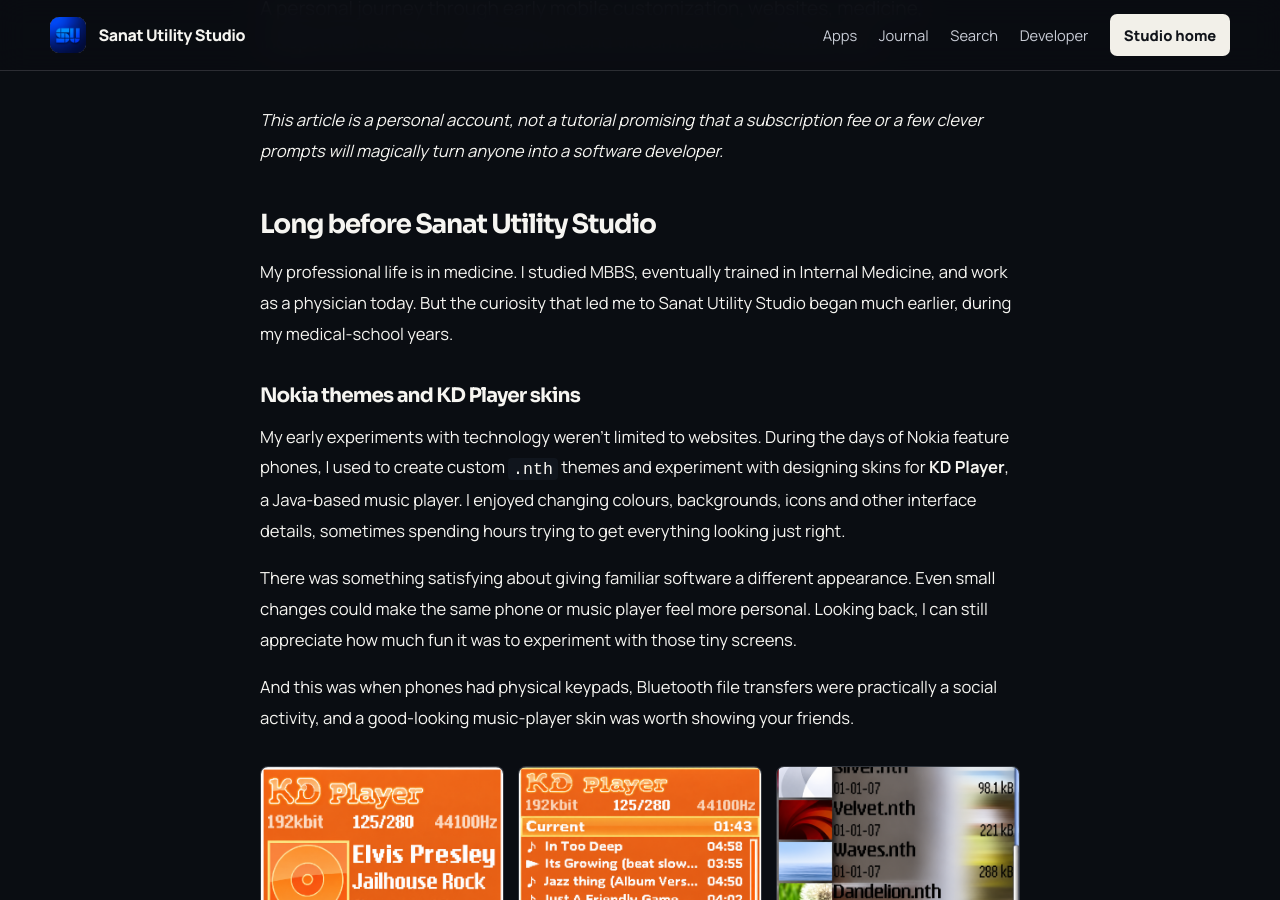
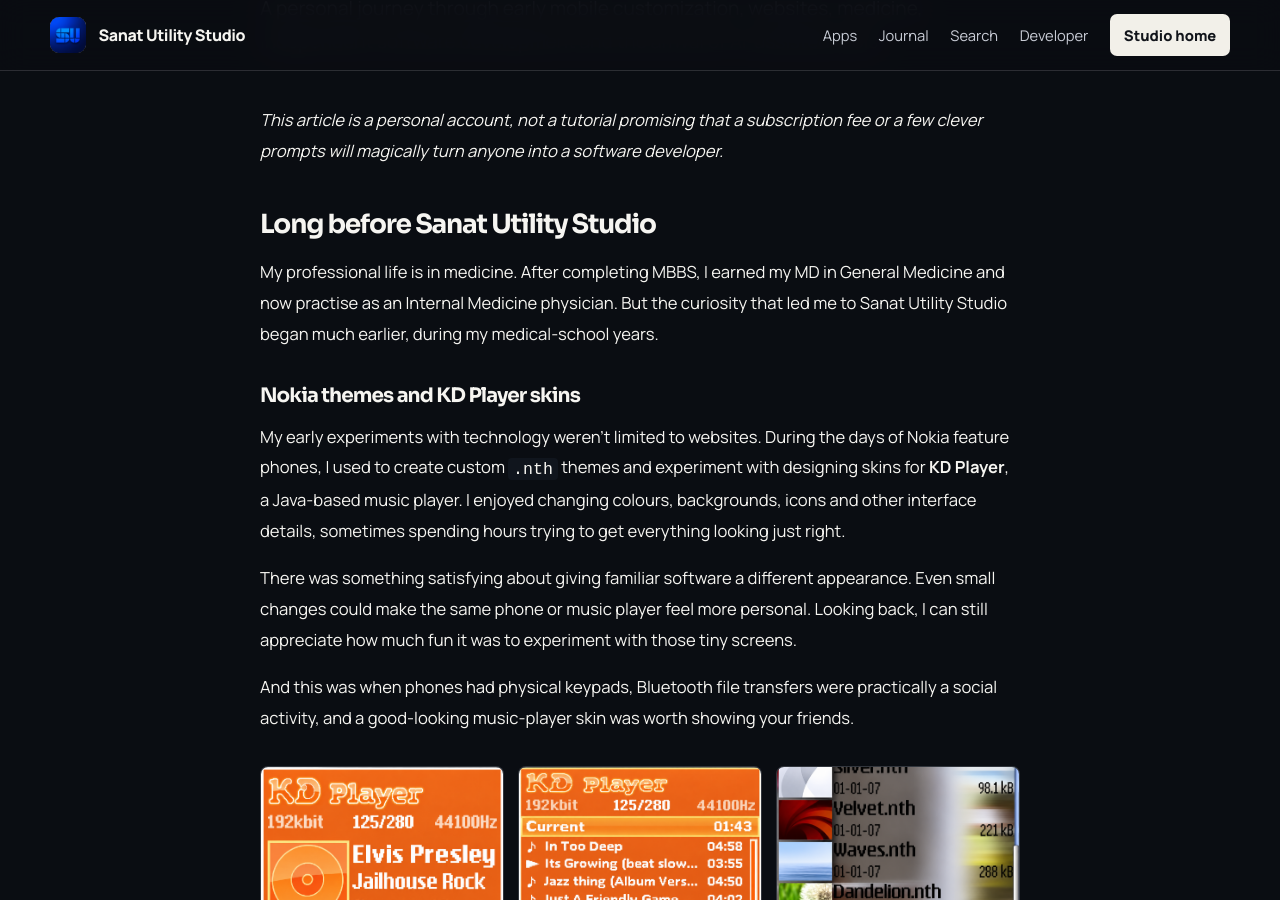
Before and after one commit to sanatutilitystudio/sanatutilitystudio.github.io, a Jekyll site: the page built from _posts/2026-10-17-how-ai-helped-me-build-sanat-utility-studio.md, in a window 1280 px wide and 900 px high, scrolled down 551 px. Built offline with Jekyll 4.4.1, drawn with Linux system fonts in a browser that asks for light colours.

Commit message:
Clarify MD General Medicine qualification in founder story

```diff
--- a/_posts/2026-10-17-how-ai-helped-me-build-sanat-utility-studio.md
+++ b/_posts/2026-10-17-how-ai-helped-me-build-sanat-utility-studio.md
@@ -14,7 +14,7 @@
 
 ## Long before Sanat Utility Studio
 
-My professional life is in medicine. I studied MBBS, eventually trained in Internal Medicine, and work as a physician today. But the curiosity that led me to Sanat Utility Studio began much earlier, during my medical-school years.
+My professional life is in medicine. After completing MBBS, I earned my MD in General Medicine and now practise as an Internal Medicine physician. But the curiosity that led me to Sanat Utility Studio began much earlier, during my medical-school years.
 
 ### Nokia themes and KD Player skins
 
```
